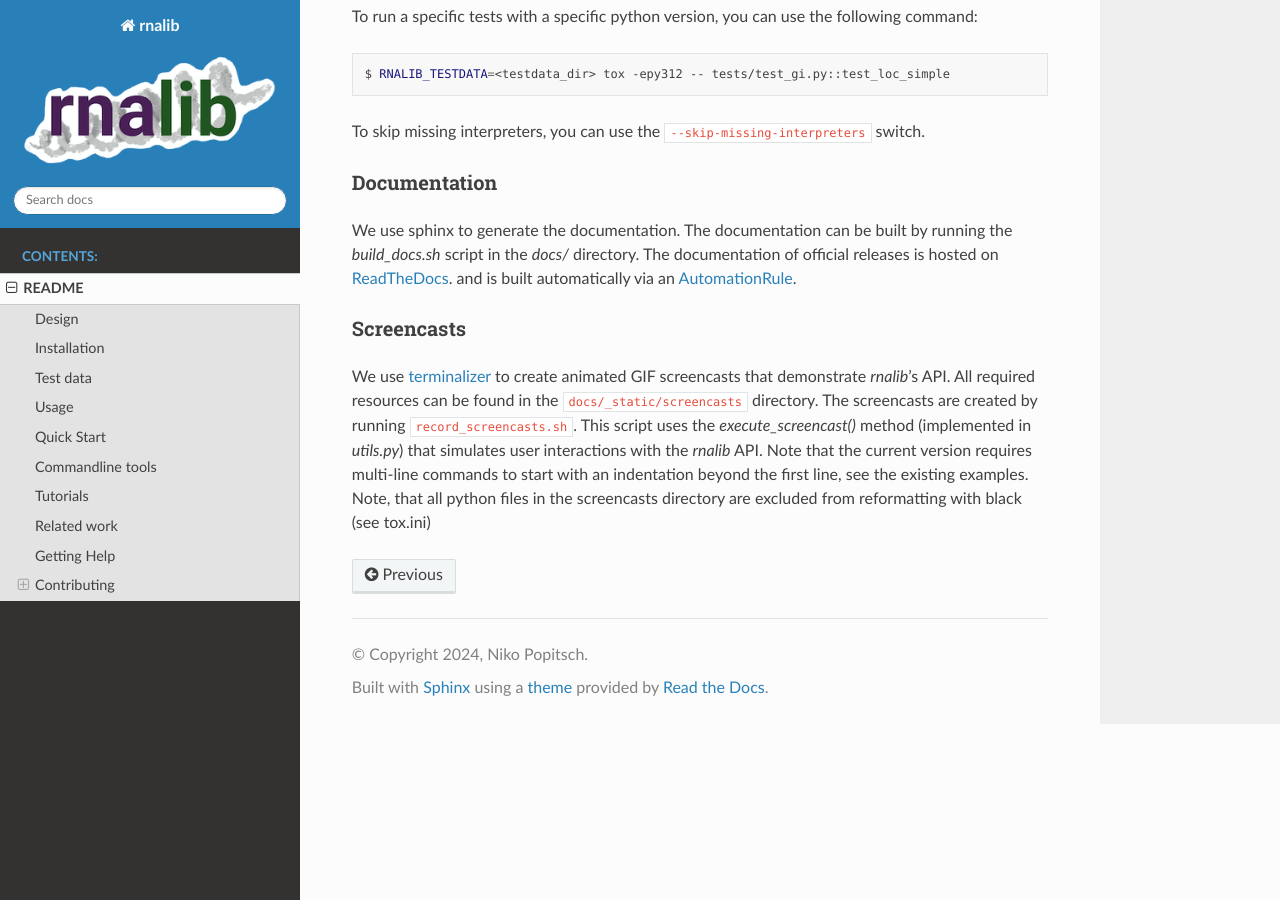
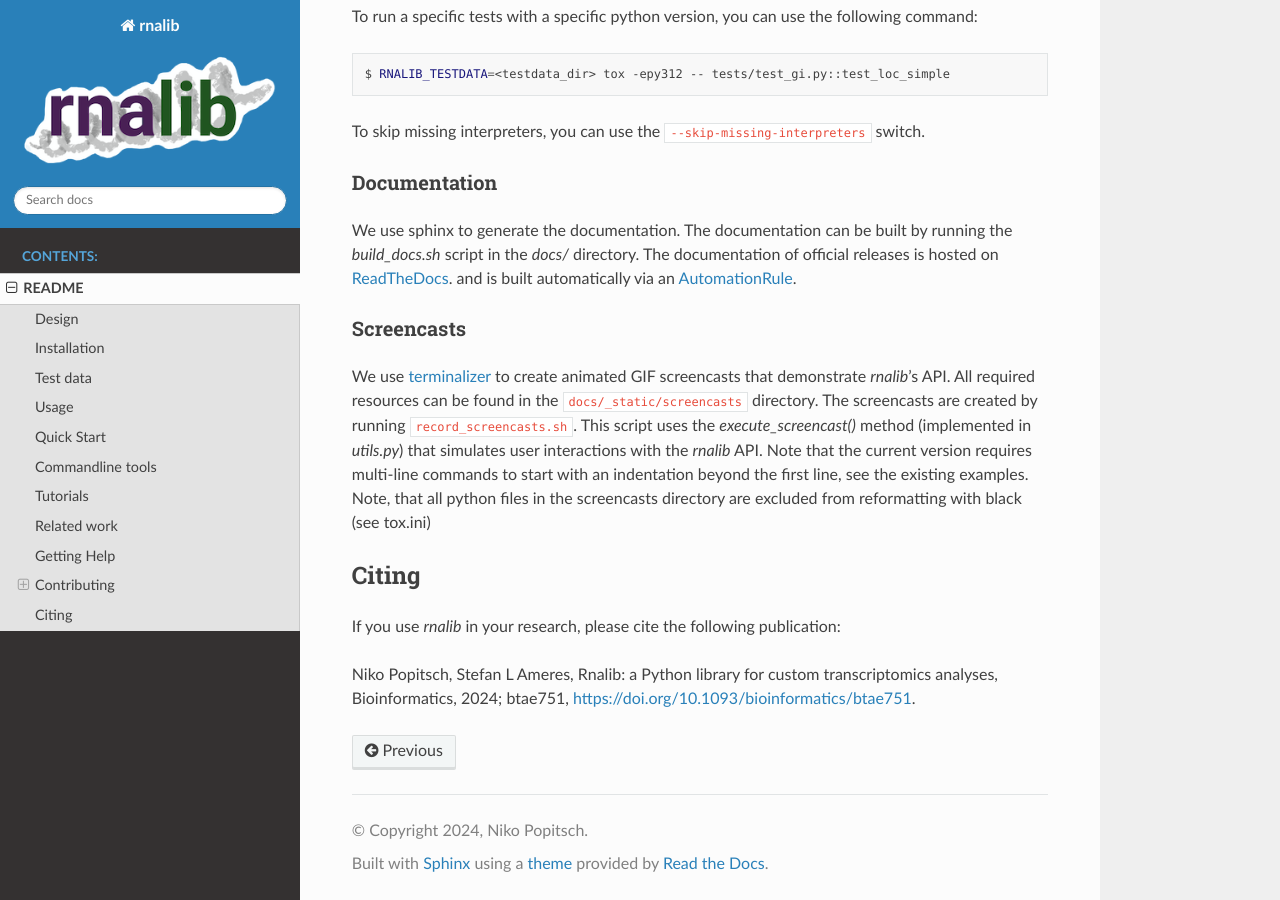
Before and after one commit to popitsch/rnalib, a Sphinx documentation site: the page built from docs/readme.rst, in a window 1280 px wide and 900 px high, scrolled down 6561 px. Built offline with Sphinx 7.4.7 and the Read the Docs theme 3.1.0, drawn with Linux system fonts in a browser that asks for light colours; pages that are not in the unit, such as notebooks, are missing from menus; the version number is read from the project's files by our own code.

Commit message:
added paper link; improved docs + formatting;

```diff
--- a/docs/readme.rst
+++ b/docs/readme.rst
@@ -313,3 +313,11 @@ running ``record_screencasts.sh``. This script uses the *execute_screencast()* m
 simulates user interactions with the *rnalib* API. Note that the current version requires multi-line commands to start
 with an indentation beyond the first line, see the existing examples. Note, that all python files in the screencasts
 directory are excluded from reformatting with black (see tox.ini)
+
+Citing
+------
+
+If you use *rnalib* in your research, please cite the following publication:
+
+Niko Popitsch, Stefan L Ameres, Rnalib: a Python library for custom transcriptomics analyses, Bioinformatics, 2024;
+btae751, https://doi.org/10.1093/bioinformatics/btae751.
```
